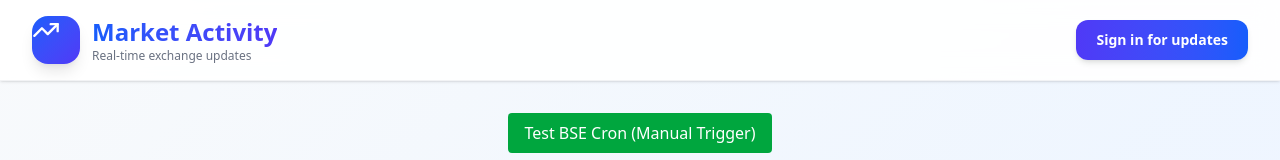
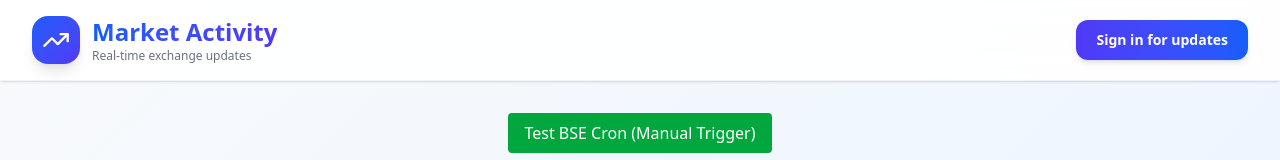
Before and after one commit to flame-2005/InsiderEdge, a Next.js app: page / in a window 1280 px wide. Shown: the top 160 px of the page. Built offline with nearby package versions, Linux system fonts and the light colour scheme; no server answers.

Commit message:
fixes for curl

```diff
--- a/app/page.tsx
+++ b/app/page.tsx
@@ -32,7 +32,7 @@ export default function Home() {
           <div className="flex items-center justify-between">
             {/* Logo/Title */}
             <div className="flex items-center space-x-3">
-              <div className="w-12 h-12 bg-gradient-to-br hidden md:block from-blue-600 to-indigo-600 rounded-2xl flex items-center justify-center shadow-lg transform hover:scale-105 transition-transform">
+              <div className="w-12 h-12 bg-gradient-to-br hidden md:flex from-blue-600 to-indigo-600 rounded-2xl items-center justify-center shadow-lg transform hover:scale-105 transition-transform">
                 <TrendingUp className="w-7 h-7 text-white " />
               </div>
               <div>
--- a/components/testbutton.tsx
+++ b/components/testbutton.tsx
@@ -3,7 +3,7 @@
 export default function TestCronButton() {
 
   const triggerCron = async () => {
-    const res = await fetch("/api/cron/nse-scraper", {
+    const res = await fetch("/api/cron/bse-scraper", {
       headers: {
         "Authorization": `Bearer ${process.env.NEXT_PUBLIC_CRON_SECRET}`
       }
```
Also changed, not shown: vercel.json.
